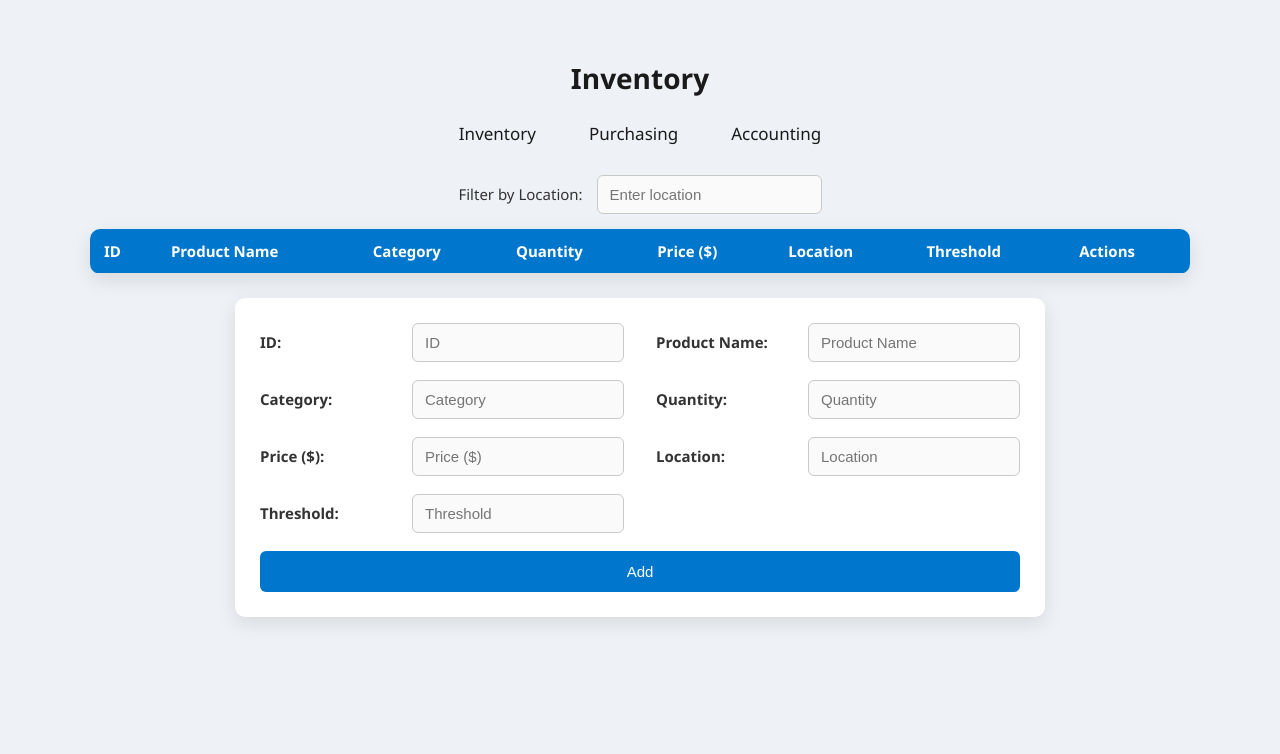
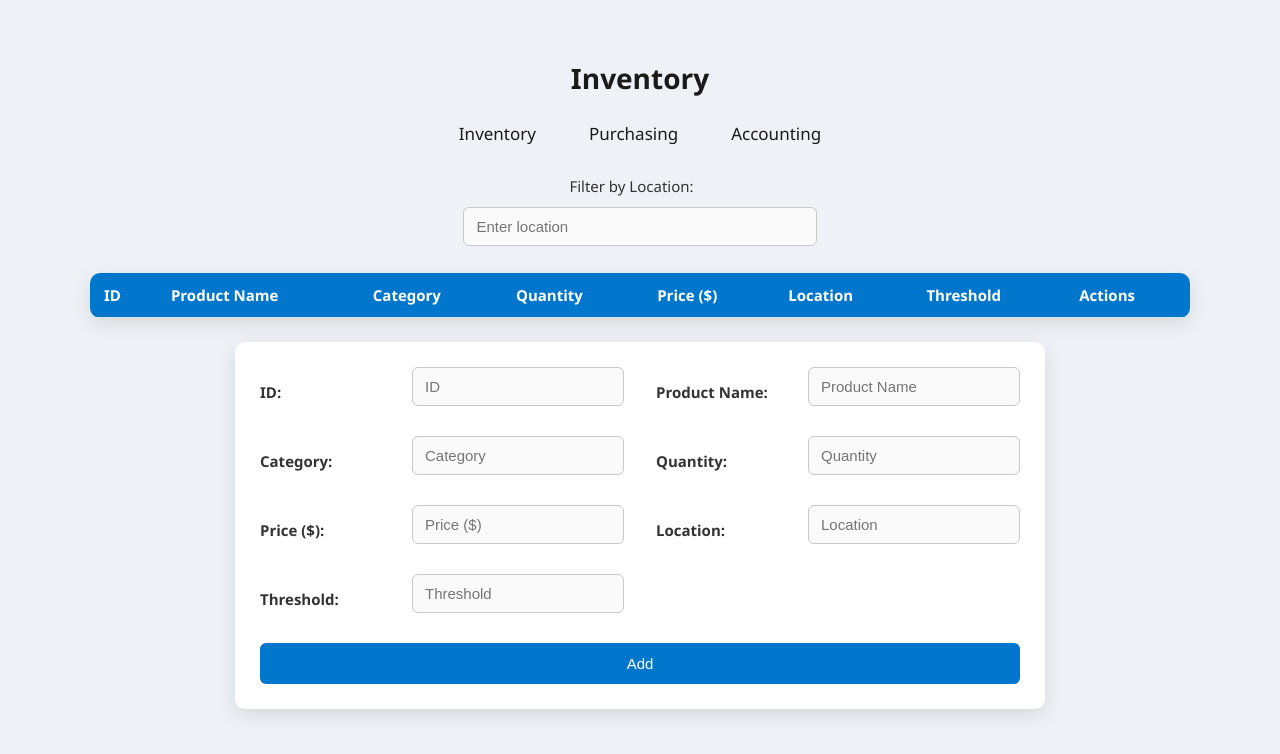
Before and after one commit to sergdb/is-management, a plain HTML site: page inventory.html in a window 1280 px wide. Drawn offline with Linux system fonts and the light colour scheme.

Commit message:
fixed some small bugs

```diff
--- a/styles.css
+++ b/styles.css
@@ -78,7 +78,6 @@ select {
     border: 1px solid #c9c9c9;
     background: #fafafa;
     transition: border 0.2s ease-in-out;
-    margin-left: 10px;
 }
 
 input:focus,
@@ -282,3 +281,43 @@ td input {
 .pending-form button:active {
   transform: scale(0.97);
 }
+
+/* Style all text, number, and password inputs, plus select */
+input[type="text"],
+input[type="number"],
+input[type="password"],
+select {
+    padding: 10px 12px;
+    font-size: 15px;
+    border-radius: 6px;
+    border: 1px solid #c9c9c9;
+    background: #fafafa;
+    transition: border 0.2s ease-in-out;
+    margin-bottom: 12px; /* spacing between inputs */
+    width: 100%; /* makes input full width of form */
+    box-sizing: border-box;
+}
+
+input:focus,
+select:focus,
+input[type="password"]:focus {
+    border-color: #0077cc;
+    background: #ffffff;
+    outline: none;
+}
+
+#locationFilter {
+    margin-top: 10px;
+}
+
+#locationFilterContainer label{
+    margin-left: 30%;
+}
+
+#addQty{
+    width: 50%;
+}
+
+#ordersContainer table {
+    margin-left:25px
+}
```
